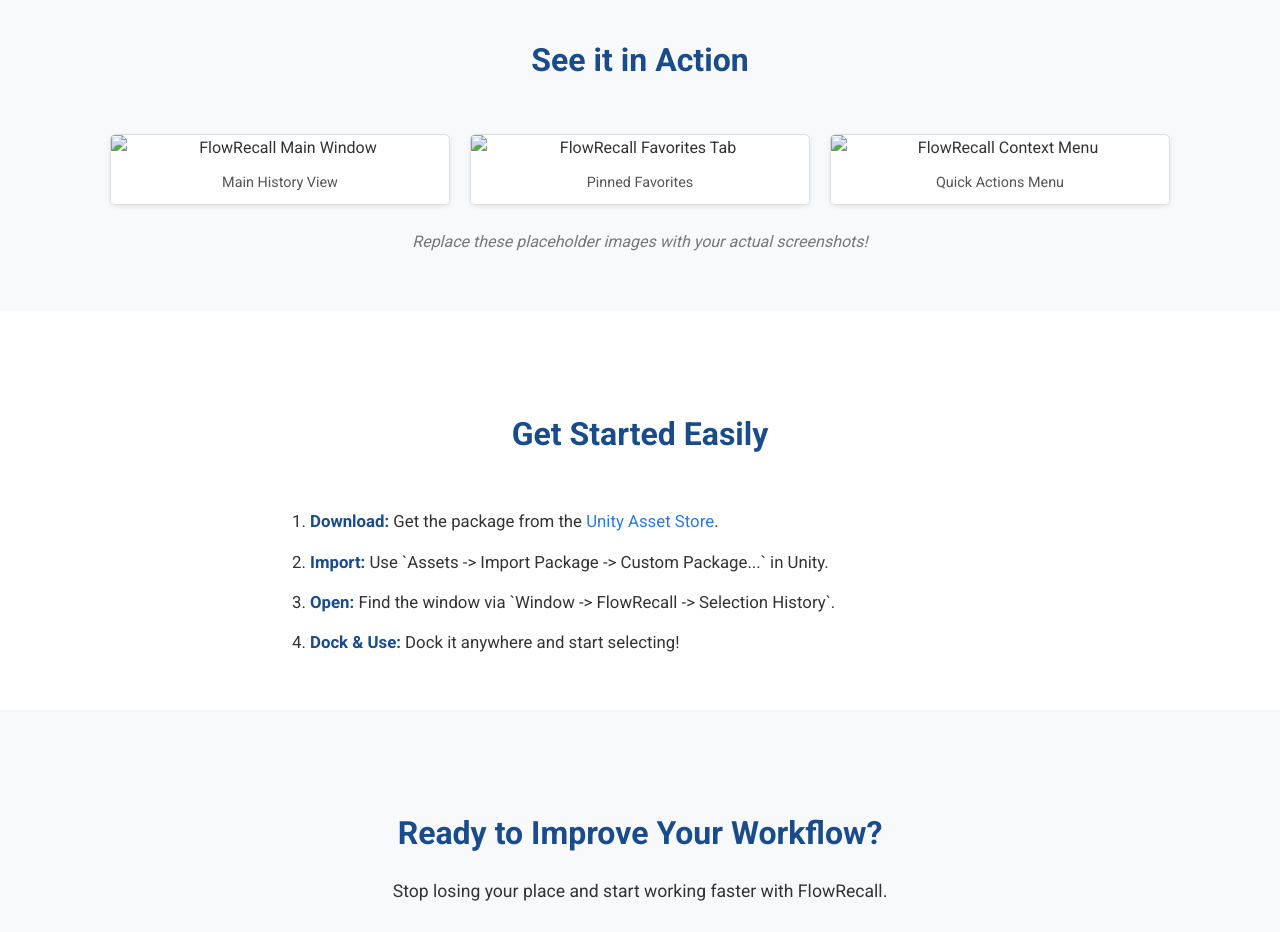
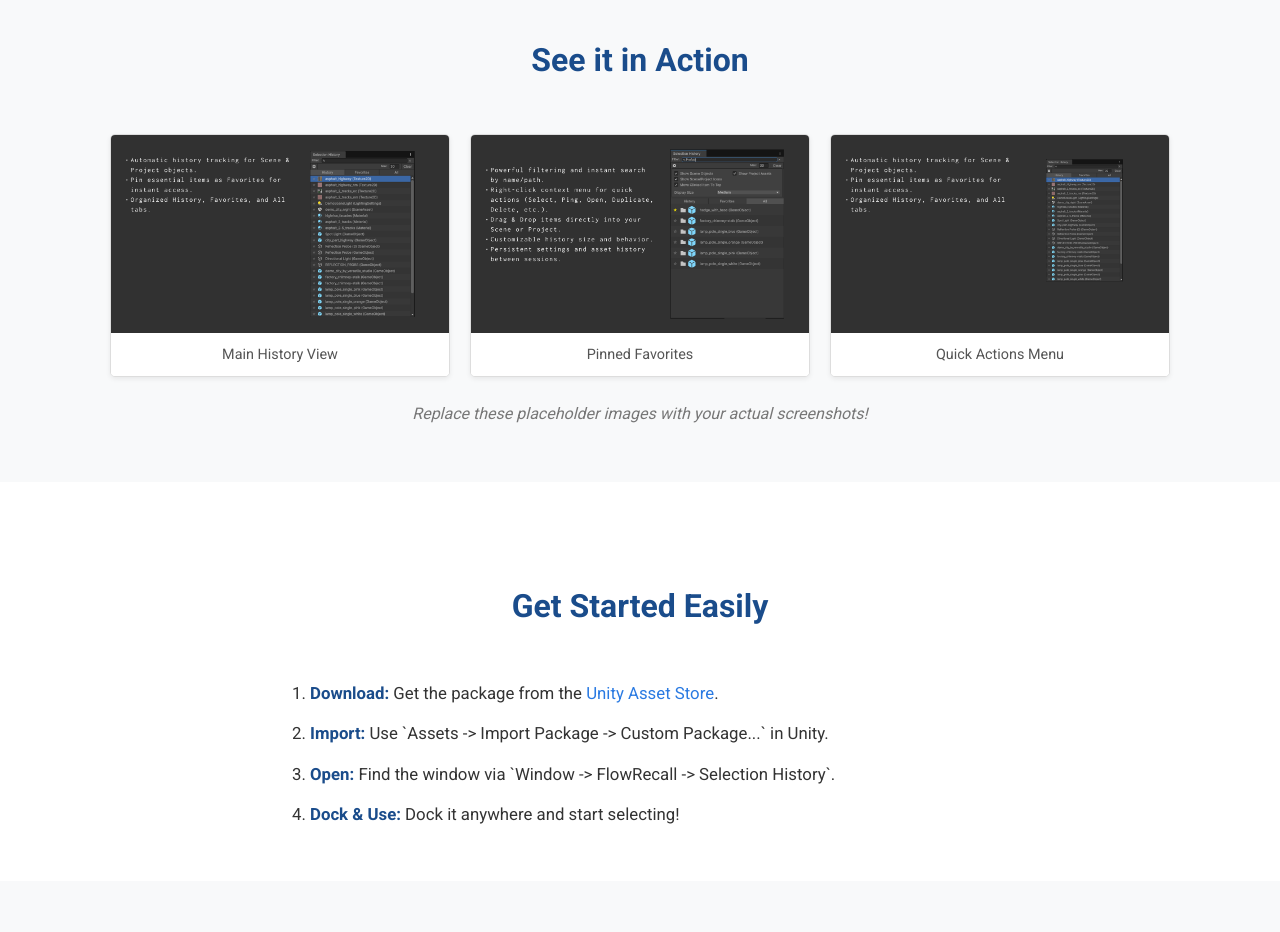
Before and after one commit to FaisalAzizi1/FlowRecall, a plain HTML site: page index.html in a window 1280 px wide. Shown: the part 1716-2648 px from the top of the page. Drawn offline with Linux system fonts and the light colour scheme.

Commit message:
Update index.html

```diff
--- a/index.html
+++ b/index.html
@@ -423,15 +423,15 @@
                 <h2>See it in Action</h2>
                 <div class="screenshot-gallery">
                     <figure>
-                        <img src="images/one.png" alt="FlowRecall Main Window">
+                        <img src="one.png" alt="FlowRecall Main Window">
                         <figcaption>Main History View</figcaption>
                     </figure>
                      <figure>
-                        <img src="images/two.png" alt="FlowRecall Favorites Tab">
+                        <img src="two.png" alt="FlowRecall Favorites Tab">
                          <figcaption>Pinned Favorites</figcaption>
                     </figure>
                      <figure>
-                        <img src="images/three.png" alt="FlowRecall Context Menu">
+                        <img src="three.png" alt="FlowRecall Context Menu">
                          <figcaption>Quick Actions Menu</figcaption>
                     </figure>
                 </div>
```
